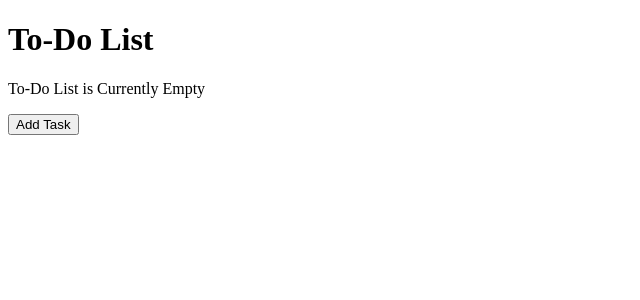
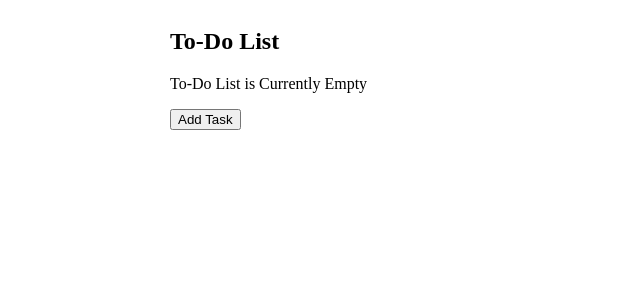
Before and after one commit to taras55555/to-do-list, a React (Vite) app: page / in a window 1280 px wide. Shown: the top 300 px of the page, without its empty margins (0-640 px from the left). Built offline with nearby package versions, Linux system fonts and the light colour scheme.

Commit message:
Added new styles and improved user experience

```diff
--- a/src/App.jsx
+++ b/src/App.jsx
@@ -16,8 +16,11 @@ export default function App() {
   }
 
   return (
-    <>
+    <main>
+      <section>
+        <header>
           <h1>To-Do List</h1>
+        </header>
 
         {toDoList.length === 0 && 'To-Do List is Currently Empty'}
         <TaskList />
@@ -29,6 +32,7 @@ export default function App() {
             />)
             : (<NewTaskForm />)}
         </div>
-    </>
+      </section>
+    </main>
   )
 }
--- a/src/components/TaskList/TaskList.css
+++ b/src/components/TaskList/TaskList.css
@@ -1,13 +1,19 @@
 .fixed-container {
     position: fixed;
     z-index: 20;
-    inset: 10px auto;
+    inset: 10px 50%;
+    width: 350px;
+    height: 60px;
+    display: flex;
+    justify-content: center;
+    transform: translate(-50%);
+
 }
 
 .action-bar {
     backdrop-filter: blur(10px);
     display: flex;
-    gap: 30px;
+    gap: 20px;
     position: absolute;
     box-shadow: 0 0 10px 2px gray;
     padding: 10px 30px;
--- a/src/components/TaskList/TaskList.jsx
+++ b/src/components/TaskList/TaskList.jsx
@@ -1,4 +1,4 @@
-import { useState } from "react";
+import { useState, useEffect } from "react";
 import { useToDoList } from "../../contexts/ToDoListContext";
 import List from '@mui/material/List';
 import ListItem from '@mui/material/ListItem';
@@ -7,11 +7,17 @@ import ListItemIcon from '@mui/material/ListItemIcon';
 import ListItemText from '@mui/material/ListItemText';
 import Checkbox from '@mui/material/Checkbox';
 import IconButton from '@mui/material/IconButton';
+import Collapse from '@mui/material/Collapse';
+import { TransitionGroup } from 'react-transition-group';
+import Fade from '@mui/material/Fade';
+import Tooltip from '@mui/material/Tooltip';
 import {
     Edit as EditIcon,
     DeleteForever as DeleteForeverIcon,
     TaskAlt as TaskAltIcon,
-    Done as DoneIcon
+    RadioButtonUnchecked as RadioButtonUncheckedIcon,
+    Done as DoneIcon,
+    CopyAll as CopyAllIcon
 } from '@mui/icons-material';
 
 import './TaskList.css'
@@ -19,13 +25,16 @@ import './TaskList.css'
 export default function TaskList() {
     const { toDoList, setToDoList } = useToDoList();
     const [checked, setChecked] = useState([]);
+    const [checkedFade, setCheckedFade] = useState(false);
 
-    const handleMarkTasksAsCompleted = () => {
+    useEffect(() => setCheckedFade(checked.length > 0), [checked]);
+
+    const handleMarkTasksAsCompleted = (isChecked) => {
         const nextList = [...toDoList];
 
         checked.forEach((taskId) => {
             const record = nextList.find((task) => task.id === taskId);
-            record.isCompleted = true;
+            record.isCompleted = isChecked ? true : false;
         })
         setToDoList(nextList);
         setChecked([]);
@@ -51,33 +60,52 @@ export default function TaskList() {
     };
 
     return (
-        <List sx={{ width: '100%', maxWidth: 360, bgcolor: 'background.paper' }}>
-            {checked.length > 0 && (
+        <List sx={{
+            width: '100%',
+            bgcolor: 'background.paper'
+        }}>
+
             <div className="fixed-container">
+                <Fade in={checkedFade} timeout={500}>
                     <div className="action-bar">
-                        <IconButton edge="end" color="success" aria-label="comments" onClick={handleMarkTasksAsCompleted}>
+                        <IconButton color="success" onClick={() => handleMarkTasksAsCompleted(true)}>
                             <TaskAltIcon />
                         </IconButton>
-                        <IconButton edge="end" color="secondary" aria-label="comments">
+                        <IconButton onClick={() => handleMarkTasksAsCompleted(false)}>
+                            <RadioButtonUncheckedIcon />
+                        </IconButton>
+                        <Tooltip title="Edit">
+                            <IconButton color="secondary">
                                 <EditIcon />
                             </IconButton>
-                        <IconButton edge="end" color="error" aria-label="comments" onClick={handleDeleteTask}>
+                        </Tooltip>
+                        <Tooltip title="Delete">
+                            <IconButton color="error" onClick={handleDeleteTask}>
                                 <DeleteForeverIcon />
                             </IconButton>
+                        </Tooltip>
+                        <Tooltip title="Copy">
+                            <IconButton>
+                                <CopyAllIcon />
+                            </IconButton>
+                        </Tooltip>
                     </div>
-                </div>)
-            }
+                </Fade>
+            </div>
+
+            <TransitionGroup>
 
                 {toDoList.map((value) => {
                     const { id, title, isCompleted } = value;
                     const labelId = `checkbox-list-label-${id}`;
 
                     return (
+                        <Collapse key={id}>
                             <ListItem
                                 key={id}
                                 disablePadding
                             >
-                        <ListItemButton role={undefined} onClick={handleToggle(id)} dense>
+                                <ListItemButton role={undefined} onClick={handleToggle(id)} sx={{borderBottom: '1px solid gray'}}>
                                     <ListItemIcon>
                                         <Checkbox
                                             edge="start"
@@ -87,14 +115,22 @@ export default function TaskList() {
                                             inputProps={{ 'aria-labelledby': labelId }}
                                         />
                                     </ListItemIcon>
-                            <ListItemText id={labelId} primary={`${title}`} className={isCompleted ? 'item-task-text-completed' : 'item-task-text'} />
+                                    <ListItemText
+                                        id={labelId}
+                                        primary={`${title}`}
+                                        className={isCompleted
+                                            ? 'item-task-text-completed'
+                                            : 'item-task-text'}
+                                    />
                                     {isCompleted && (<IconButton edge="end" color="success">
                                         <DoneIcon />
                                     </IconButton>)}
                                 </ListItemButton>
                             </ListItem>
+                        </Collapse>
                     );
                 })}
+            </TransitionGroup>
         </List>
     );
 }
--- a/src/index.css
+++ b/src/index.css
@@ -0,0 +1,21 @@
+main {
+    display: flex;
+    flex-direction: column;
+    align-items: center;
+}
+
+section {
+    width: 310px;
+}
+
+@media (min-width: 480px) {
+    section {
+        width: 400px;
+    }
+}
+
+@media (min-width: 1024px) {
+    section {
+        width: 940px;
+    }
+}
```
Lines whose indentation alone changed are shown as unchanged.
